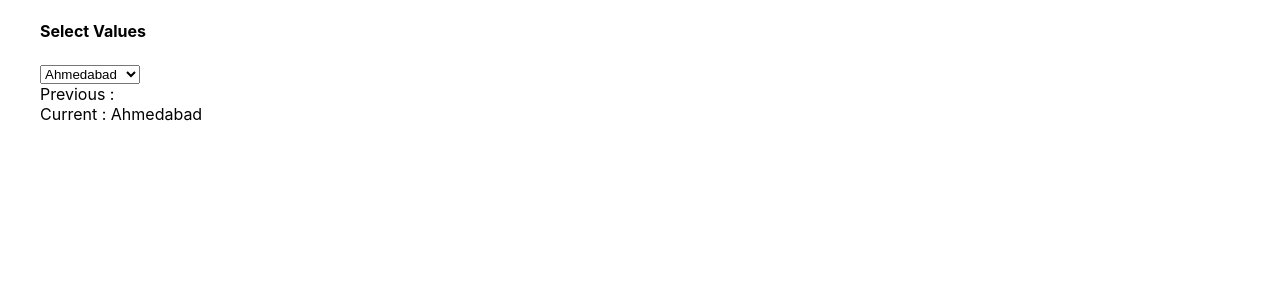
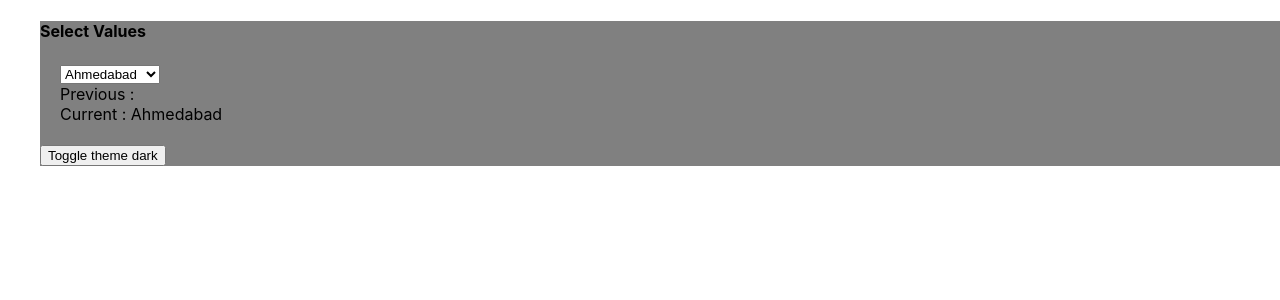
Before and after one commit to mohitporwal26/custom-hook, a React (Create React App) app: page / in a window 1280 px wide. Shown: the top 300 px of the page. Built offline with nearby package versions, Linux system fonts and the light colour scheme.

Commit message:
useLocalStorageHook

```diff
--- a/src/Component/Dashboard.jsx
+++ b/src/Component/Dashboard.jsx
@@ -1,19 +1,23 @@
 import { useState } from "react";
+import useLocalStorage from "../useLocalStorageHook/useLocalStorage";
 import { usePrevious } from "../usepreviousHook/usePrevious";
 
 const cities = ["Ahmedabad", "Surat", "Gandhinagar", "Delhi", "Mumbai"];
 
 export const Dashboard = () => {
   const [selection, setSelections] = useState(cities[0]);
-  const previousValue = usePrevious(selection) ?? '';
+  const previousValue = usePrevious(selection) ?? "";
+  const [theme, setTheme] = useLocalStorage("theme", "dark");
 
   return (
-    <div>
+    <div style={{ background: theme === "light" ? "white" : "grey" }}>
       <h4>Select Values</h4>
-      <div>
+      <div style={{ margin: "20px" }}>
         <select onChange={(e) => setSelections(e.target.value)}>
           {cities.map((city, i) => (
-            <option value={city} key={i}>{city}</option>
+            <option value={city} key={i}>
+              {city}
+            </option>
           ))}
         </select>
         <br />
@@ -23,6 +27,13 @@ export const Dashboard = () => {
           <span>{`Current : ${selection}`}</span>
         </div>
       </div>
+      <button
+        onClick={() =>
+          theme === "light" ? setTheme("dark") : setTheme("light")
+        }
+      >
+        Toggle theme {theme}
+      </button>
     </div>
   );
 };
--- /dev/null
+++ b/src/useLocalStorageHook/useLocalStorage.jsx
@@ -0,0 +1,26 @@
+
+import { useState, useEffect } from "react";
+
+const useLocalStorage = (key, defaultValue) => {
+  const [value, setValue] = useState(() => {
+    let currentValue;
+
+    try {
+      currentValue = JSON.parse(
+        localStorage.getItem(key) || String(defaultValue)
+      );
+    } catch (error) {
+      currentValue = defaultValue;
+    }
+
+    return currentValue;
+  });
+
+  useEffect(() => {
+    localStorage.setItem(key, JSON.stringify(value));
+  }, [value, key]);
+
+  return [value, setValue];
+};
+
+export default useLocalStorage;
```
